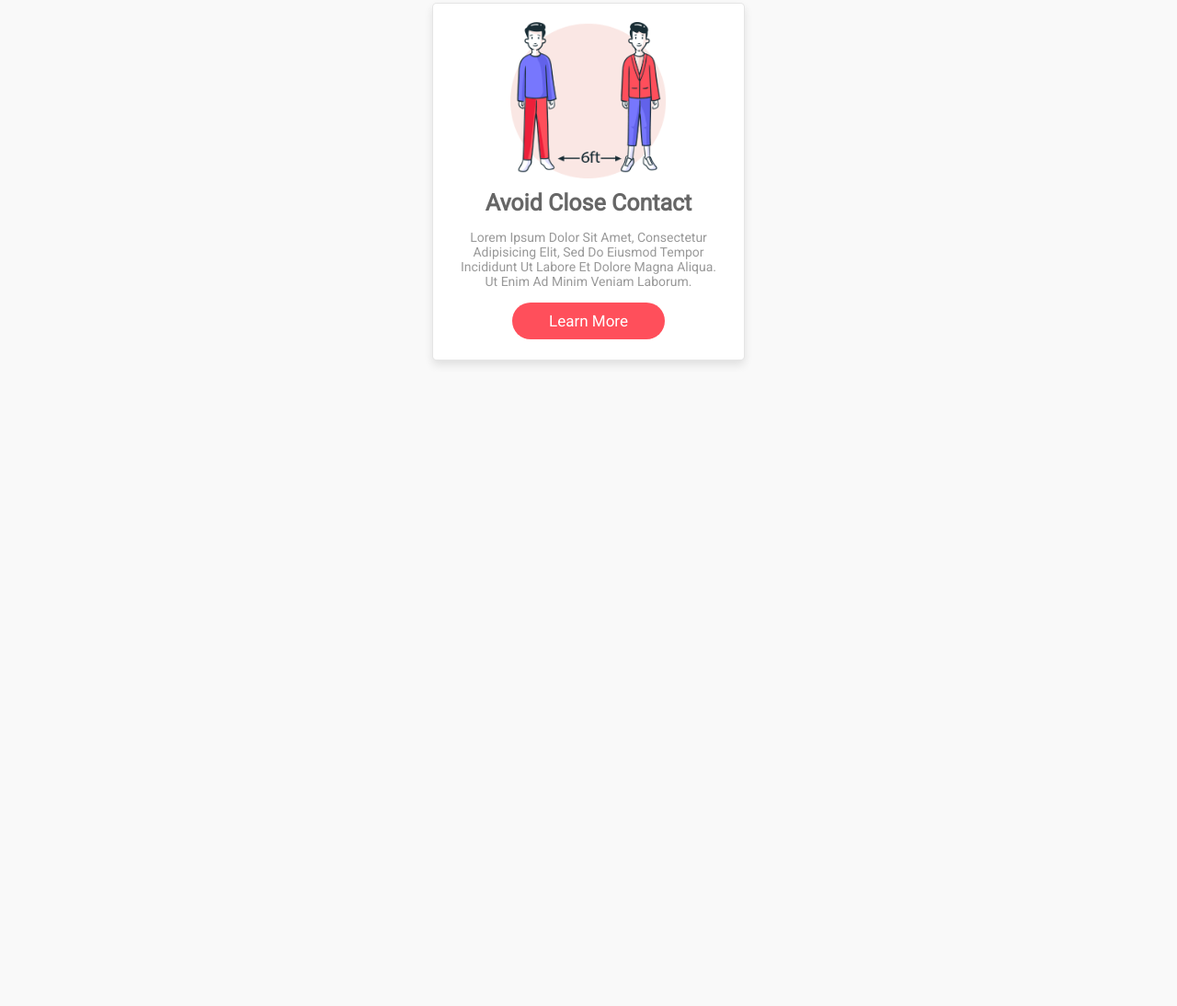
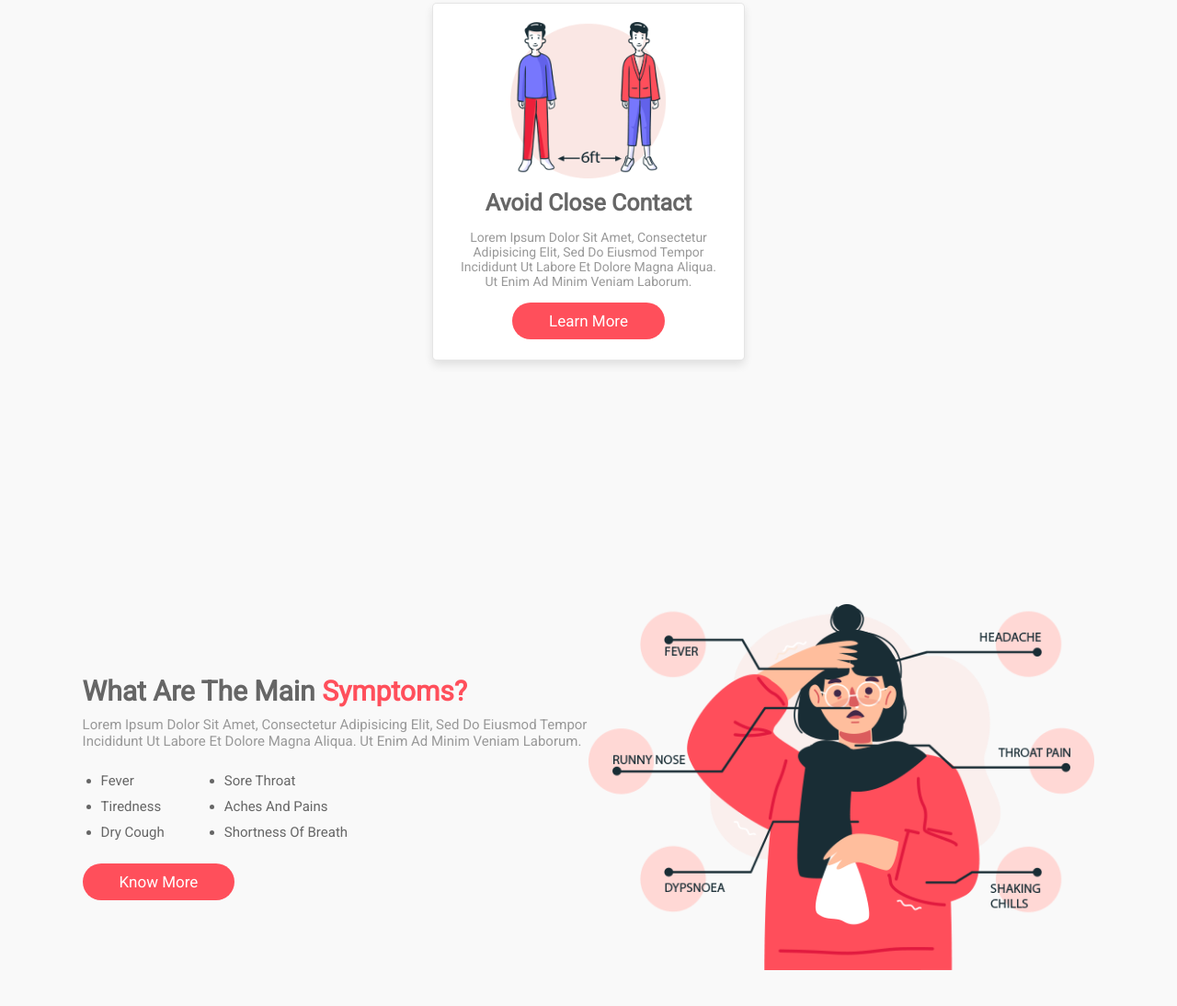
Before and after one commit to ShiZone-Tech/Covid-19-info-by-DevOfBot, a plain HTML site: page index.html in a window 1280 px wide. Shown: the part 1391-2485 px from the top of the page at 92% size. Before the commit the page ends 1803 px from the top, so only its background shows below. Drawn offline with nearby package versions, Linux system fonts and the light colour scheme.

Commit message:
completing symtoms page

```diff
--- a/css/style.css
+++ b/css/style.css
@@ -223,6 +223,48 @@ header .navbar ul li a:hover {
 	transform: translateY(-1rem);
 }
 
+.symtoms {
+	display: flex;
+	align-items: center;
+	justify-content: center;
+	flex-wrap: wrap;
+}
+
+.symtoms .content {
+	flex: 1 1 40rem;
+}
+
+.symtoms .image {
+	flex: 1 1 40rem;
+}
+
+.symtoms .image img {
+	width: 100%;
+}
+
+.symtoms .content p {
+	font-size: 1.5rem;
+	color: #999;
+	padding: 1rem 0;
+}
+
+.symtoms .content ul {
+	display: flex;
+	flex-wrap: wrap;
+	padding: 1rem 0;
+}
+
+.symtoms .content ul .two {
+	padding-left: 4.5rem;
+}
+
+.symtoms .content ul li {
+	margin-left: 2rem;
+	font-size: 1.5rem;
+	color: #666;
+	padding: .5rem 0;
+}
+
 /* media queries */
 
 @media (max-width: 991px) {
--- a/index.html
+++ b/index.html
@@ -69,6 +69,31 @@
             </div>
         </div>
     </section>
+    <!-- symtoms section starts -->
+    <section class="symtoms" id="symtoms">
+        <div class="content">
+            <h1 class="heading">What Are The Main <span>Symptoms?</span></h1>
+            <p>Lorem ipsum dolor sit amet, consectetur adipisicing elit, sed do eiusmod
+                tempor incididunt ut labore et dolore magna aliqua. Ut enim ad minim veniam laborum.</p>
+            <ul>
+                <div class="one">
+                    <li>fever</li>
+                    <li>Tiredness</li>
+                    <li>Dry Cough</li>
+                </div>
+                <div class="two">
+                    <li>Sore Throat</li>
+                    <li>Aches and Pains</li>
+                    <li>Shortness of Breath</li>
+                </div>
+            </ul>
+            <a href="#" class="btn">Know more</a>
+        </div>
+        <div class="image">
+            <img src="img/symptoms-img.png">
+        </div>
+    </section>
+    <!-- symtoms section ends -->
     <!-- jquery cdn link -->
     <script src="https://cdnjs.cloudflare.com/ajax/libs/jquery/3.6.0/jquery.min.js" referrerpolicy="no-referrer"></script>
     <!-- custom js file link -->
```
